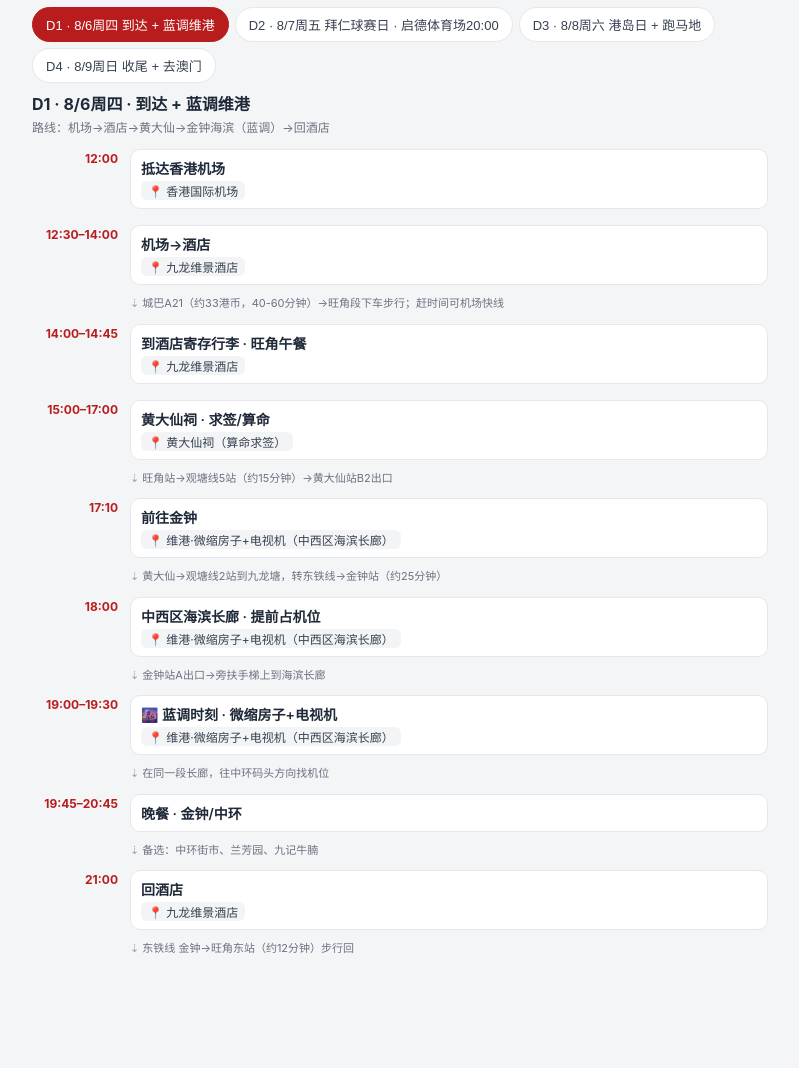
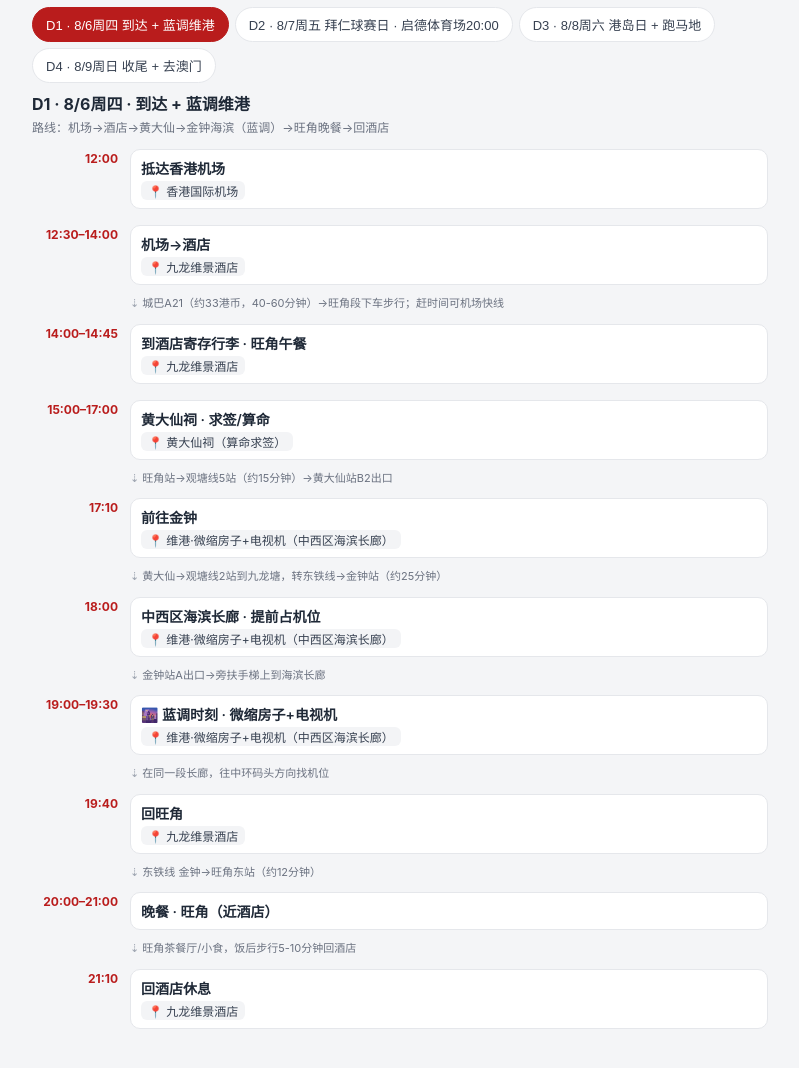
Before and after one commit to tsy20070207-dev/hk-trip, a plain HTML site: page index.html in a window 1280 px wide. Shown: the part 194-1262 px from the top of the page, without its empty margins (240-1039 px from the left). Before the commit the page ends 1219 px from the top, so only its background shows below. Drawn offline with Linux system fonts and the light colour scheme.

Commit message:
day1 dinner moved near hotel (Mongkok)

```diff
--- a/index.html
+++ b/index.html
@@ -822,7 +822,7 @@ const defaultLocations=[
 ];
 /* ============ 每日行程（时间表）============ */
 const DAYS=[
-{label:'D1 · 8/6周四',sub:'到达 + 蓝调维港',summary:'机场→酒店→黄大仙→金钟海滨（蓝调）→回酒店',items:[
+{label:'D1 · 8/6周四',sub:'到达 + 蓝调维港',summary:'机场→酒店→黄大仙→金钟海滨（蓝调）→旺角晚餐→回酒店',items:[
  {t:'12:00',p:'抵达香港机场',loc:'airport',route:''},
  {t:'12:30–14:00',p:'机场→酒店',loc:'hotel',route:'城巴A21（约33港币，40-60分钟）→旺角段下车步行；赶时间可机场快线'},
  {t:'14:00–14:45',p:'到酒店寄存行李 · 旺角午餐',loc:'hotel',route:''},
@@ -830,8 +830,9 @@ const DAYS=[
  {t:'17:10',p:'前往金钟',loc:'harbour',route:'黄大仙→观塘线2站到九龙塘，转东铁线→金钟站（约25分钟）'},
  {t:'18:00',p:'中西区海滨长廊 · 提前占机位',loc:'harbour',route:'金钟站A出口→旁扶手梯上到海滨长廊'},
  {t:'19:00–19:30',p:'🌆 蓝调时刻 · 微缩房子+电视机',loc:'harbour',route:'在同一段长廊，往中环码头方向找机位'},
- {t:'19:45–20:45',p:'晚餐 · 金钟/中环',loc:'',route:'备选：中环街市、兰芳园、九记牛腩'},
- {t:'21:00',p:'回酒店',loc:'hotel',route:'东铁线 金钟→旺角东站（约12分钟）步行回'}
+ {t:'19:40',p:'回旺角',loc:'hotel',route:'东铁线 金钟→旺角东站（约12分钟）'},
+ {t:'20:00–21:00',p:'晚餐 · 旺角（近酒店）',loc:'',route:'旺角茶餐厅/小食，饭后步行5-10分钟回酒店'},
+ {t:'21:10',p:'回酒店休息',loc:'hotel',route:''}
 ]},
 {label:'D2 · 8/7周五',sub:'拜仁球赛日 · 启德体育场20:00',summary:'深水埗→油麻地→尖沙咀→启德体育场（20:00开赛，19:15前到场）',items:[
  {t:'09:30',p:'深水埗 · 逛鸭寮街/南昌街',loc:'yashu',route:'旺角站→荃湾线1站到深水埗站'},
```
